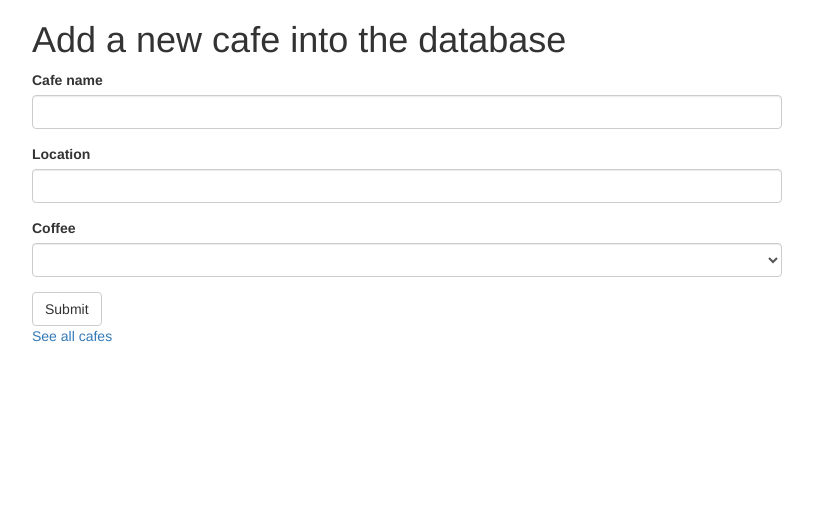
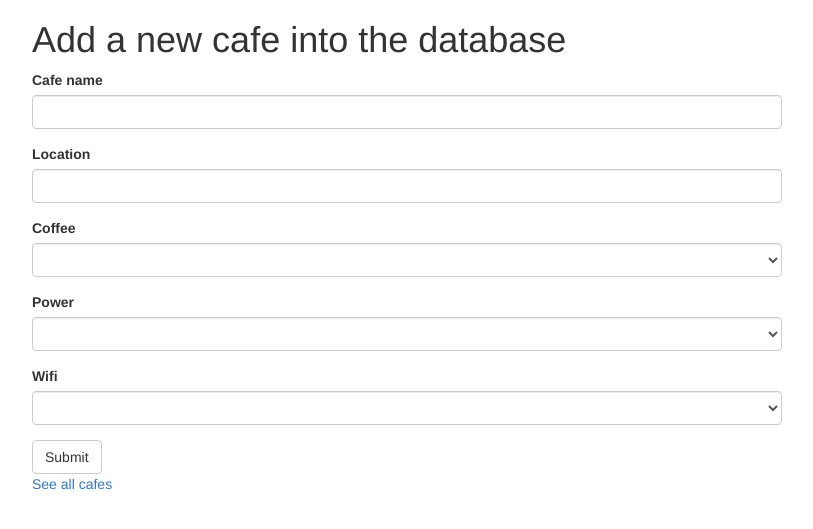
Before and after one commit to ElenaSparshott/Coffee-and-WIFI, a Flask app: page /add in a window 1280 px wide. Shown: the top 529 px of the page, without its empty margins (38-851 px from the left). Run offline with Flask 2, Linux system fonts and the light colour scheme; some libraries are stand-ins or nearby versions.

Commit message:
writing to CSV and routing

```diff
--- a/cafe-data.csv
+++ b/cafe-data.csv
@@ -3,3 +3,4 @@ Lighthaus,https://goo.gl/maps/2EvhB4oq4gyUXKXx9,11AM, 3:30PM,☕☕☕☕️,
 Esters,https://goo.gl/maps/13Tjc36HuPWLELaSA,8AM,3PM,☕☕☕☕,💪💪💪,🔌
 Ginger & White,https://goo.gl/maps/DqMx2g5LiAqv3pJQ9,7:30AM,5:30PM,☕☕☕,✘,🔌
 Mare Street Market,https://goo.gl/maps/ALR8iBiNN6tVfuAA8,8AM,1PM,☕☕,💪💪💪,🔌🔌🔌
+Sonda,http://exampke.com,☕️,💪💪💪,🔌🔌🔌️
--- a/main.py
+++ b/main.py
@@ -1,4 +1,4 @@
-from flask import Flask, render_template
+from flask import Flask, render_template, redirect, url_for
 from flask_bootstrap import Bootstrap
 from flask_wtf import FlaskForm
 from wtforms import StringField, SubmitField, SelectField
@@ -14,15 +14,10 @@ class CafeForm(FlaskForm):
     cafe = StringField('Cafe name', validators=[DataRequired()])
     location = StringField('Location', validators=[DataRequired(), url()])
     coffee = SelectField('Coffee', choices=['', '☕️', '☕️☕️', '☕️☕️☕️', '☕️☕️☕️☕️', '☕️☕️☕️☕️☕️'])
+    power = SelectField('Power', choices=['', '️🔌', '🔌🔌', '🔌🔌🔌️', '🔌🔌🔌🔌', '🔌🔌🔌🔌🔌'])
+    wifi = SelectField('Wifi', choices=['', '️💪', '💪💪', '💪💪💪', '💪💪💪💪️', '💪💪💪💪💪'])
     submit = SubmitField('Submit')
 
-# Exercise:
-# add: Location URL, open time, closing time, coffee rating, wifi rating, power outlet rating fields
-# make coffee/wifi/power a select element with choice of 0 to 5.
-#e.g. You could use emojis ☕️/💪/✘/🔌
-# make all fields required except submit
-# use a validator to check that the URL field has a URL entered.
-# ---------------------------------------------------------------------------
 
 
 # all Flask routes below
@@ -31,11 +26,23 @@ def home():
     return render_template("index.html")
 
 
-@app.route('/add')
+@app.route('/add', methods=['GET', 'POST'])
 def add_cafe():
     form = CafeForm()
+
     if form.validate_on_submit():
-        print("True")
+        name = form.data["cafe"]
+        location = form.data['location']
+        coffee = form.data['coffee']
+        power = form.data['power']
+        wifi = form.data['wifi']
+
+        f = open("cafe-data.csv", "a")
+        f.write(f'\n{name},{location},{coffee},{wifi},{power}')
+        f.close()
+
+        return redirect(url_for('add_cafe'))
+
     # Exercise:
     # Make the form write a new row into cafe-data.csv
     # with   if form.validate_on_submit()
--- a/templates/add.html
+++ b/templates/add.html
@@ -12,9 +12,9 @@
       <h1>Add a new cafe into the database</h1>
 
       <!-- This is where your WTForm will go -->
-      {{ wtf.quick_form(form) }}
+      {{ wtf.quick_form(form, novalidate=True) }}
 
-	  <p class="space-above"><a href="#">See all cafes</a></p>
+	  <p class="space-above"><a href="cafes">See all cafes</a></p>
 
     </div>
   </div>
--- a/templates/cafes.html
+++ b/templates/cafes.html
@@ -19,7 +19,6 @@
     </tr>
   </thead>
   <tbody>
-
         {% for cafe in cafes %}
             <tr>
                 <td> {{ cafe[0] }} </td>
@@ -31,12 +30,11 @@
                 <td> {{ cafe[6] }} </td>
             </tr>
         {% endfor %}
-
   </tbody>
 </table>
 
-      <p><a href="/index">Return to index page</a></p>
-
+<!--      <p><a href="index">Return to index page</a></p>-->
+<p class="space-above"><a href="/">Return to index page</a></p>
     </div>
   </div>
 </div>
```
